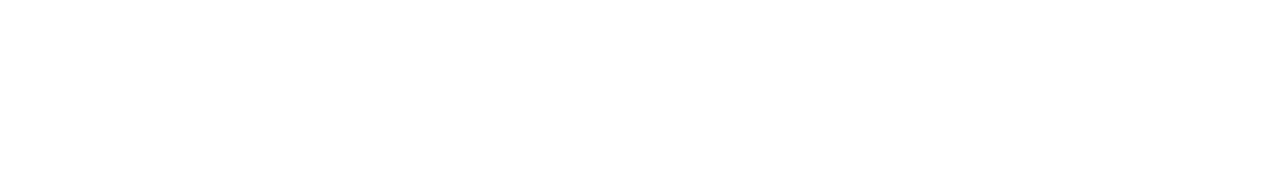
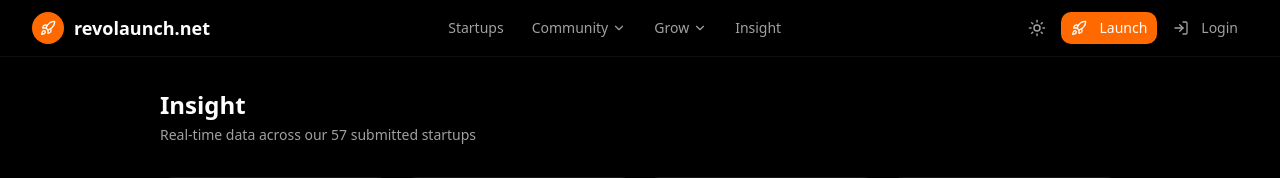
Before and after one commit to graclyblessed/revolaunch, a Next.js app: page /insight in a window 1280 px wide. Before the commit this address had no page. Shown: the top 178 px of the page. Built offline with nearby package versions, Linux system fonts and the light colour scheme.

Commit message:
fix: rename 'Inside' to 'Insight' across nav, page title, and route

```diff
--- a/src/app/admin/layout.tsx
+++ b/src/app/admin/layout.tsx
@@ -17,7 +17,7 @@
   { name: 'Startups', icon: Building2, href: '/admin/startups' },
   { name: 'Sponsors', icon: Megaphone, href: '/admin/sponsors' },
   { name: 'Subscribers', icon: Users, href: '/admin/subscribers' },
-  { name: 'Analytics', icon: BarChart3, href: '/inside' },
+  { name: 'Analytics', icon: BarChart3, href: '/insight' },
   { name: 'Settings', icon: Settings, href: '/admin/settings' },
 ]
 
--- a/src/app/inside/page.tsx
+++ b/src/app/insight/page.tsx
@@ -90,7 +90,7 @@
         <div className="max-w-5xl mx-auto px-4 sm:px-6 lg:px-8 py-8">
           {/* Header */}
           <div className="mb-8">
-            <h1 className="text-2xl font-bold text-foreground mb-1">Inside Revolaunch</h1>
+            <h1 className="text-2xl font-bold text-foreground mb-1">Insight</h1>
             <p className="text-sm text-muted-foreground">
               Real-time data across our {totalStartups.toLocaleString()} submitted startups
             </p>
--- a/src/components/Header.tsx
+++ b/src/components/Header.tsx
@@ -121,8 +121,8 @@
               </AnimatePresence>
             </div>
 
-            <Link href="/inside" className="px-3 py-2 text-sm text-muted-foreground hover:text-foreground transition-colors rounded-md hover:bg-muted">
-              Inside
+            <Link href="/insight" className="px-3 py-2 text-sm text-muted-foreground hover:text-foreground transition-colors rounded-md hover:bg-muted">
+              Insight
             </Link>
           </nav>
 
@@ -196,8 +196,8 @@
                   ))}
                 </div>
               </div>
-              <Link href="/inside" className="flex items-center gap-2 px-3 py-2.5 text-sm text-muted-foreground hover:text-foreground rounded-lg hover:bg-muted" onClick={() => setMobileMenuOpen(false)}>
-                Inside
+              <Link href="/insight" className="flex items-center gap-2 px-3 py-2.5 text-sm text-muted-foreground hover:text-foreground rounded-lg hover:bg-muted" onClick={() => setMobileMenuOpen(false)}>
+                Insight
               </Link>
               <div className="flex gap-2 pt-2 px-3">
                 <Link href="/submit" className="flex-1">
```
Also changed, not shown: 1 other file (tests, documents, lock files or other folders).
